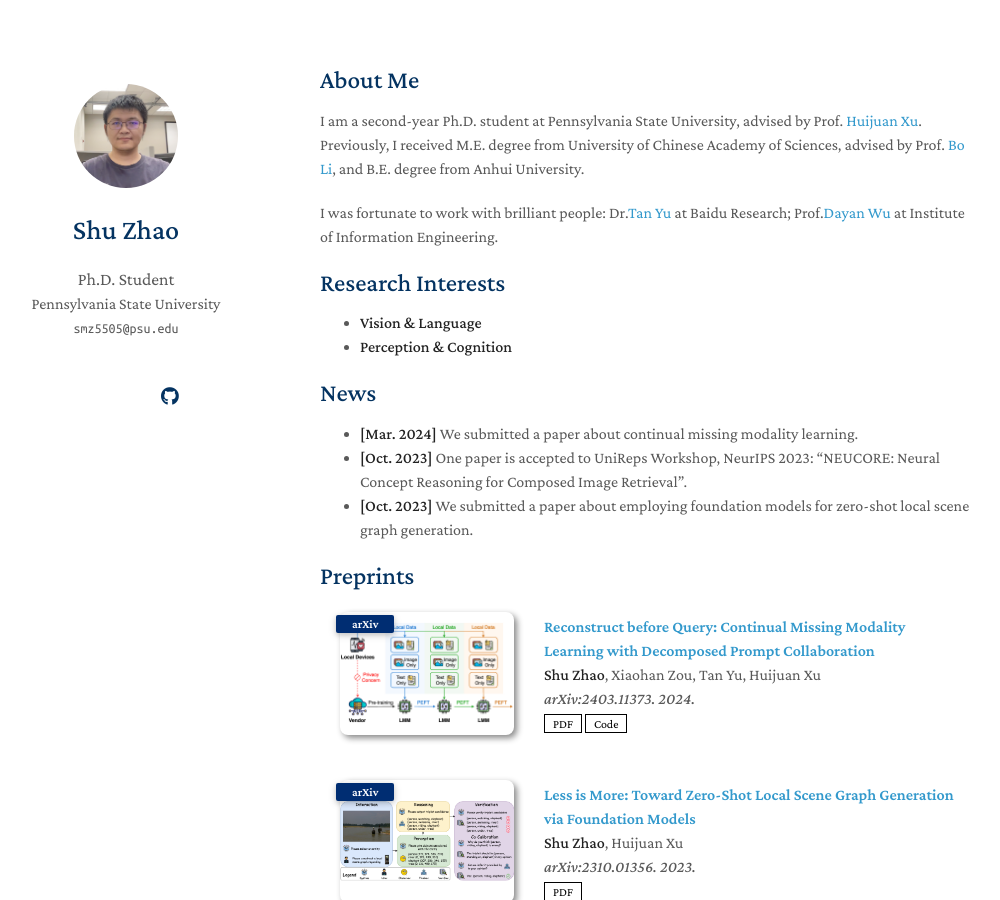
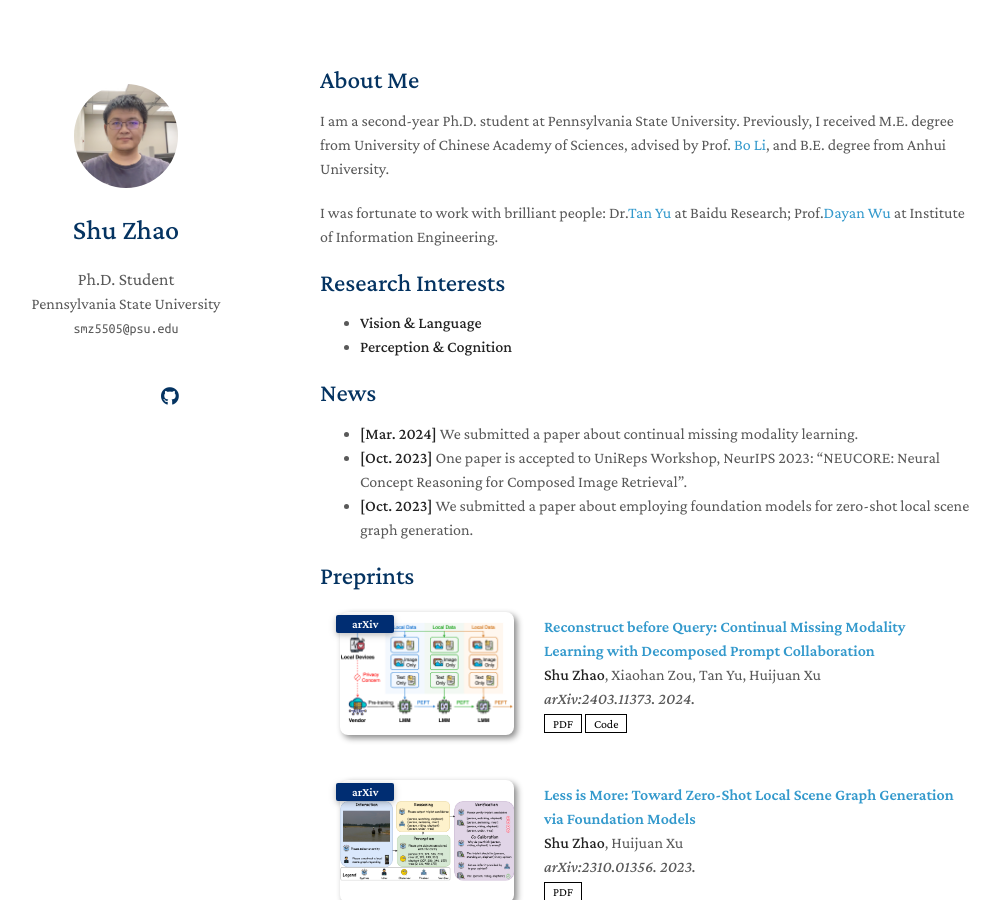
Before and after one commit to Tree-Shu-Zhao/Tree-Shu-Zhao.github.io, a Jekyll site: the page built from index.md, in a window 1280 px wide and 900 px high. Shown: the whole window, without its empty margins (150-1150 px from the left). Built offline with Jekyll 4.4.1, drawn with Linux system fonts in a browser that asks for light colours; nearby versions of some CDN libraries; a style sheet for code colours, icons or effects is not loaded; our own code applies the rules of GitHub Pages for plain Markdown files.

Commit message:
Update index.md

```diff
--- a/index.md
+++ b/index.md
@@ -4,7 +4,7 @@ layout: homepage
 
 ## About Me
 
-I am a second-year Ph.D. student at Pennsylvania State University, advised by Prof. [Huijuan Xu](https://visionlanguagelab.github.io/). Previously, I received M.E. degree from University of Chinese Academy of Sciences, advised by Prof. [Bo Li](https://scholar.google.com/citations?user=6XzLzIQAAAAJ), and B.E. degree from Anhui University.
+I am a second-year Ph.D. student at Pennsylvania State University. Previously, I received M.E. degree from University of Chinese Academy of Sciences, advised by Prof. [Bo Li](https://scholar.google.com/citations?user=6XzLzIQAAAAJ), and B.E. degree from Anhui University.
 
 I was fortunate to work with brilliant people: Dr.[Tan Yu](https://sites.google.com/site/tanyuspersonalwebsite/) at Baidu Research; Prof.[Dayan Wu](https://scholar.google.com/citations?user=O6g-IHsAAAAJ) at Institute of Information Engineering.
 
```
